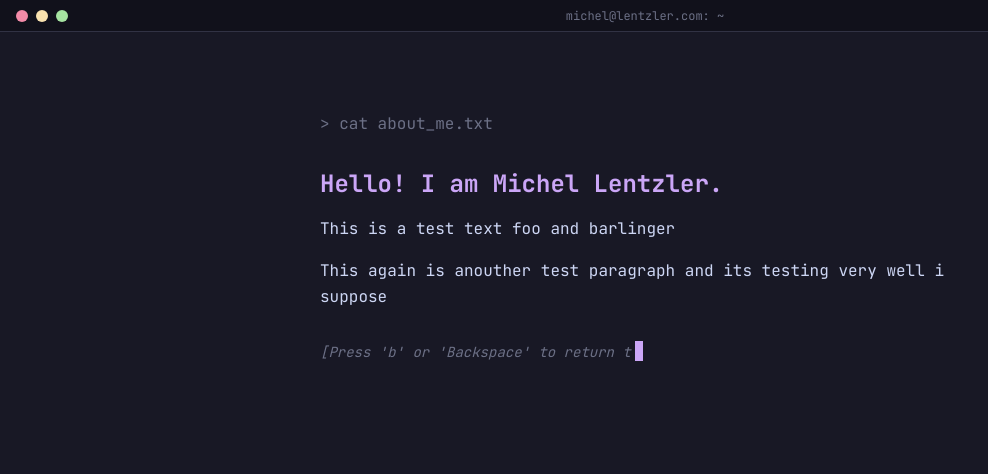
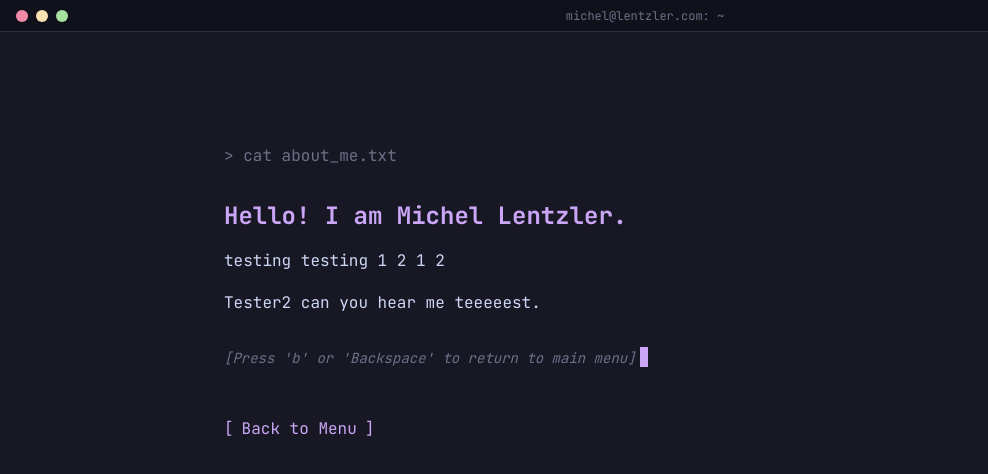
Before and after one commit to mlentzler/personal-website, a React (Vite) app: page /about in a window 1280 px wide. Shown: the top 474 px of the page, without its empty margins (0-988 px from the left). Built offline with nearby package versions, Linux system fonts and the light colour scheme.

Commit message:
feat: add back button to about page

```diff
--- a/src/pages/About.tsx
+++ b/src/pages/About.tsx
@@ -1,9 +1,10 @@
 import { useNavigate } from "react-router-dom";
-import { useEffect } from "react";
+import { useEffect, useState } from "react";
 import { Typewriter } from "../components/Typewriter";
 
 export function About() {
   const navigate = useNavigate();
+  const [showBackButton, setShowBackButton] = useState(false);
 
   useEffect(() => {
     const handleKeyDown = (e: KeyboardEvent) => {
@@ -16,34 +17,50 @@ export function About() {
   }, [navigate]);
 
   return (
-    <div className="flex flex-col items-start w-full max-w-2xl mx-auto mt-12 px-4">
+    <div className="flex flex-col items-start w-full max-w-4xl mx-auto mt-20 px-8">
       <Typewriter
         lines={[
-          { text: "> cat about_me.txt", className: "text-cat-overlay0 mb-8" },
+          {
+            text: "> cat about_me.txt",
+            className: "text-cat-overlay0 mb-8",
+            speed: 20,
+          },
           {
             text: "Hello! I am Michel Lentzler.",
             className: "text-2xl font-bold text-cat-mauve mb-4",
-            speed: 20,
+            speed: 25,
           },
           {
-            text: "This is a test text foo and barlinger",
+            text: "testing testing 1 2 1 2",
             className: "text-cat-text mb-4 leading-relaxed",
             speed: 15,
           },
           {
-            text: "This again is anouther test paragraph and its testing very well i suppose",
+            text: "Tester2 can you hear me teeeeest.",
             className: "text-cat-text mb-8 leading-relaxed",
             speed: 15,
           },
           {
             text: "[Press 'b' or 'Backspace' to return to main menu]",
-            className: "text-cat-overlay0 text-sm italic",
+            className: "text-cat-overlay0 text-sm italic mt-4",
             speed: 10,
             delayAfter: 0,
           },
         ]}
+        onComplete={() => setShowBackButton(true)}
         hideCursorOnComplete={false}
       />
+
+      {showBackButton && (
+        <button
+          onClick={() => navigate("/")}
+          className="mt-12 group flex items-center text-cat-mauve hover:text-cat-green transition-colors font-mono cursor-pointer animate-in fade-in slide-in-from-left-4 duration-700"
+        >
+          <span className="mr-2">[</span>
+          <span className="group-hover:underline">Back to Menu</span>
+          <span className="ml-2">]</span>
+        </button>
+      )}
     </div>
   );
 }
```
